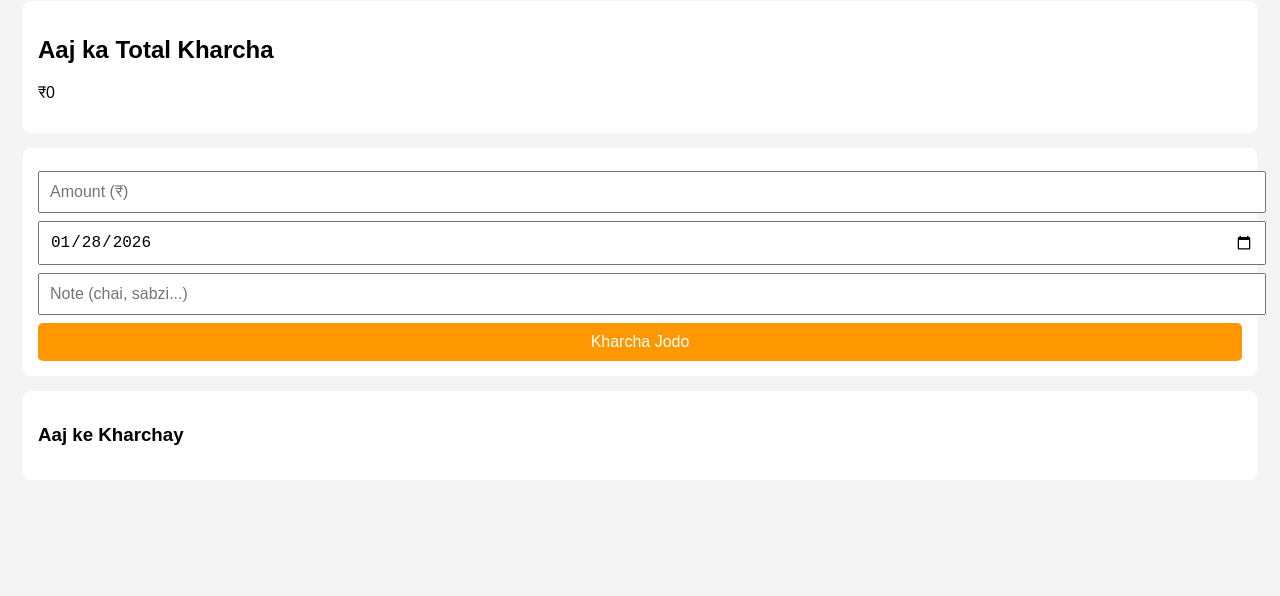
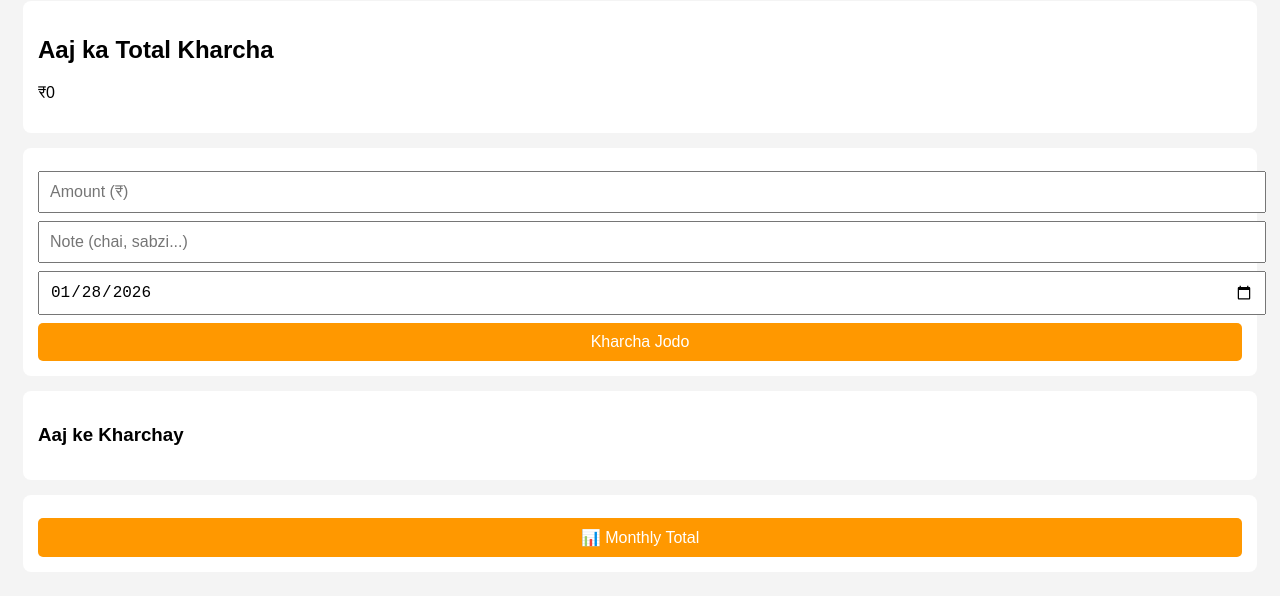
Before and after one commit to nandu-afk/kharchanote, a plain HTML site: page index.html in a window 1280 px wide. Shown: the part 102-698 px from the top of the page. Drawn offline with Linux system fonts and the light colour scheme.

Commit message:
Update index.html

```diff
--- a/index.html
+++ b/index.html
@@ -17,8 +17,8 @@
 
   <div class="card">
     <input type="number" id="amount" placeholder="Amount (₹)">
+    <input type="text" id="note" placeholder="Note (chai, sabzi...)">
     <input type="date" id="date">
-    <input type="text" id="note" placeholder="Note (chai, sabzi...)">
     <button onclick="addExpense()">Kharcha Jodo</button>
   </div>
 
@@ -27,6 +27,10 @@
     <ul id="list"></ul>
   </div>
 
+  <div class="card">
+    <button onclick="showMonthlyTotal()">📊 Monthly Total</button>
+  </div>
+
   <script src="script.js"></script>
 </body>
 </html>
```
